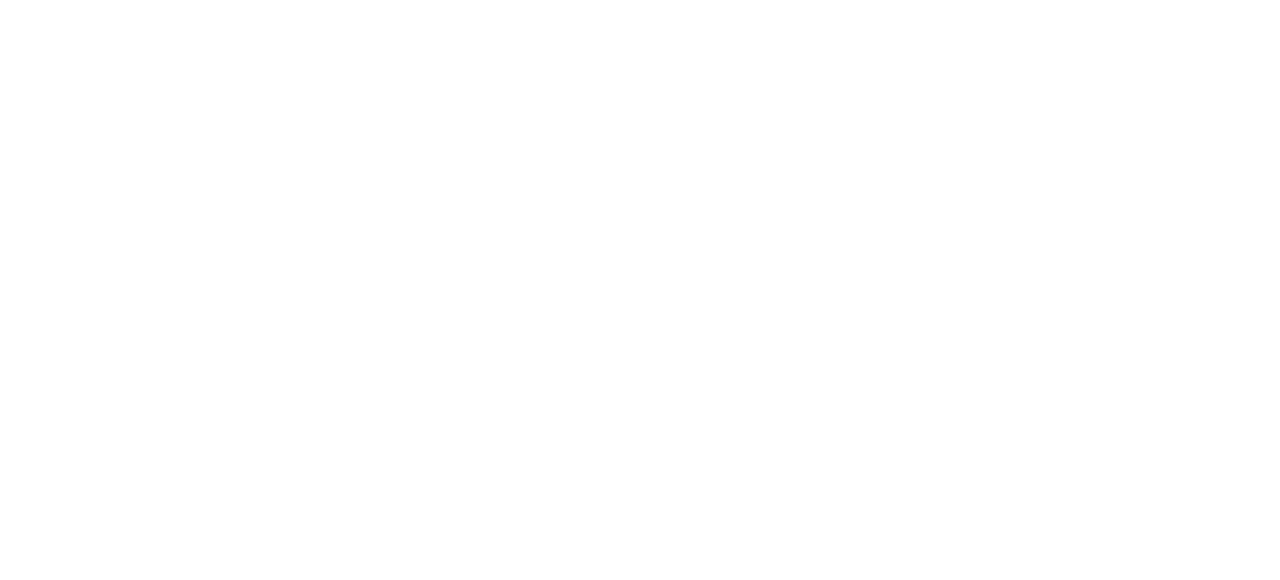
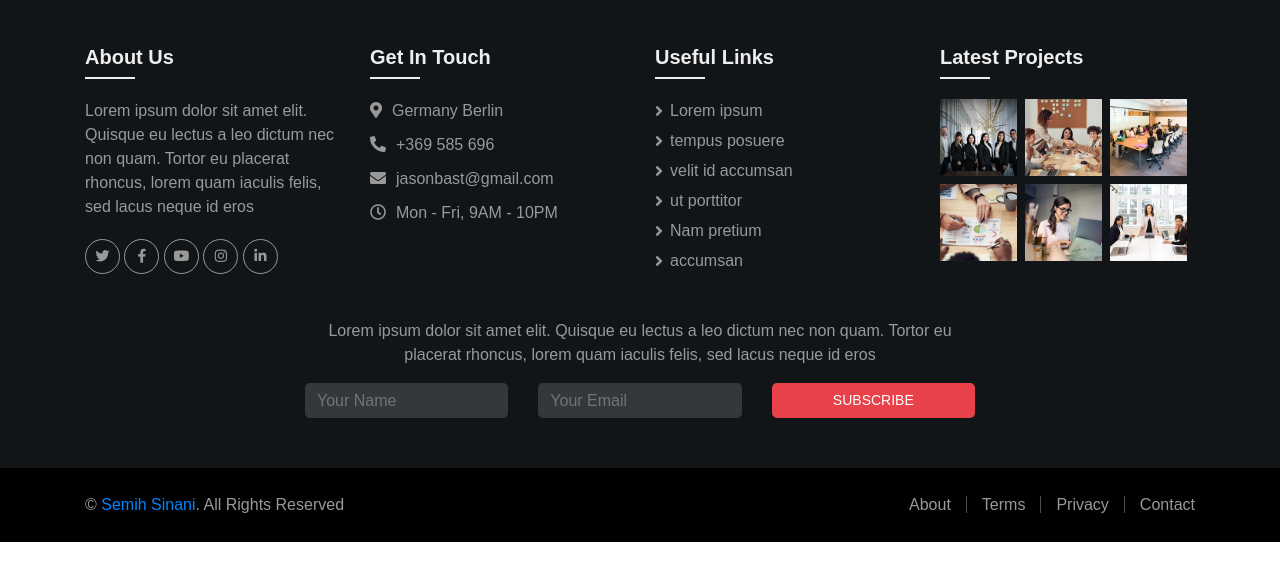
Before and after one commit to Semih-Sinani/Responsive-Footer, a plain HTML site: page index.html in a window 1280 px wide. Drawn offline with nearby package versions, Linux system fonts and the light colour scheme.

Commit message:
Completed

```diff
--- a/index.html
+++ b/index.html
@@ -1,11 +1,110 @@
 <!DOCTYPE html>
 <html lang="en">
-<head>
-    <meta charset="UTF-8">
-    <meta name="viewport" content="width=device-width, initial-scale=1.0">
-    <title>Document</title>
-</head>
-<body>
+    <head>
+        <meta charset="utf-8">
+        <title>Footer</title>
+        <meta content="width=device-width, initial-scale=1.0" name="viewport">
+
+        <!-- Libraries -->
+        <link href="https://stackpath.bootstrapcdn.com/bootstrap/4.4.1/css/bootstrap.min.css" rel="stylesheet">
+        <link href="https://cdnjs.cloudflare.com/ajax/libs/font-awesome/5.10.0/css/all.min.css" rel="stylesheet">
+
+        <!-- Stylesheet -->
+        <link href="styles.css" rel="stylesheet">
+    </head>
+
+    <body>
+        <!-- Footer Start -->
+        <div class="footer">
+            <div class="container">
+                <div class="row">
+                    <div class="col-md-6 col-lg-3">
+                        <div class="footer-about">
+                            <h3>About Us</h3>
+                            <p>
+                                Lorem ipsum dolor sit amet elit. Quisque eu lectus a leo dictum nec non quam. Tortor eu placerat rhoncus, lorem quam iaculis felis, sed lacus neque id eros
+                            </p>
+                            <div class="footer-social">
+                                <a href=""><i class="fab fa-twitter"></i></a>
+                                <a href=""><i class="fab fa-facebook-f"></i></a>
+                                <a href=""><i class="fab fa-youtube"></i></a>
+                                <a href=""><i class="fab fa-instagram"></i></a>
+                                <a href=""><i class="fab fa-linkedin-in"></i></a>
+                            </div>
+                        </div>
+                    </div>
+                    <div class="col-md-6 col-lg-3">
+                        <div class="footer-contact">
+                            <h3>Get In Touch</h3>
+                            <p><i class="fa fa-map-marker-alt"></i>Germany Berlin</p>
+                            <p><i class="fa fa-phone-alt"></i>+369 585 696</p>
+                            <p><i class="fa fa-envelope"></i>jasonbast@gmail.com</p>
+                            <p><i class="far fa-clock"></i>Mon - Fri, 9AM - 10PM</p>
+                        </div>
+                    </div>
+                    <div class="col-md-6 col-lg-3">
+                        <div class="footer-links">
+                            <h3>Useful Links</h3>
+                            <a href="">Lorem ipsum</a>
+                            <a href="">tempus posuere </a>
+                            <a href="">velit id accumsan</a>
+                            <a href="">ut porttitor</a>
+                            <a href="">Nam pretium</a>
+                            <a href="">accumsan</a>
+                        </div>
+                    </div>
+                    <div class="col-md-6 col-lg-3">
+                        <div class="footer-project">
+                            <h3>Latest Projects</h3>
+                            <a href=""><img src="img/img-1.jpg" alt="Image"></a>
+                            <a href=""><img src="img/img-2.jpg" alt="Image"></a>
+                            <a href=""><img src="img/img-3.jpg" alt="Image"></a>
+                            <a href=""><img src="img/img-4.jpg" alt="Image"></a>
+                            <a href=""><img src="img/img-5.jpg" alt="Image"></a>
+                            <a href=""><img src="img/img-6.jpg" alt="Image"></a>
+                        </div>
+                    </div>
+                </div>
+            </div>
+            <div class="container footer-newsletter">
+                <p>
+                    Lorem ipsum dolor sit amet elit. Quisque eu lectus a leo dictum nec non quam. Tortor eu placerat rhoncus, lorem quam iaculis felis, sed lacus neque id eros
+                </p>
+                <div class="row form">
+                    <div class="col-sm-4">
+                        <input class="form-control" placeholder="Your Name">
+                    </div>
+                    <div class="col-sm-4">
+                        <input class="form-control" placeholder="Your Email">
+                    </div>
+                    <div class="col-sm-4">
+                        <button class="btn">Subscribe</button>
+                    </div>
+                </div>
+            </div>
+            <div class="copyright">
+                <div class="container">
+                    <div class="row align-items-center">
+                        <div class="col-md-6">
+                            <div class="copy-text">
+                                <p>&copy; <a href="#">Semih Sinani</a>. All Rights Reserved</p>
+                            </div>
+                        </div>
+                        <div class="col-md-6">
+                            <div class="copy-menu">
+                                <a href="">About</a>
+                                <a href="">Terms</a>
+                                <a href="">Privacy</a>
+                                <a href="">Contact</a>
+                            </div>
+                        </div>
+                    </div>
+                </div>
+            </div>
+        </div>
+        <!-- Footer End -->
+    </body>
+</html>
 
 </body>
 </html>
--- a/styles.css
+++ b/styles.css
@@ -0,0 +1,239 @@
+/*******************************/
+/********* Footer 4 CSS ********/
+/*******************************/
+body {
+    margin: 0;
+    font-family: Arial, Helvetica, sans-serif;
+    background: #ffffff;
+}
+
+a {
+    transition: .3s;
+}
+
+a:hover,
+a:active,
+a:focus {
+    outline: none;
+    text-decoration: none;
+}
+
+.footer {
+    position: relative;
+    padding-top: 45px;
+    background: #121518;
+}
+
+.footer .footer-about,
+.footer .footer-contact,
+.footer .footer-links,
+.footer .footer-project {
+    position: relative;
+    margin-bottom: 45px;
+    color: #999999;
+}
+
+.footer .footer-about h3,
+.footer .footer-contact h3,
+.footer .footer-links h3,
+.footer .footer-project h3 {
+    position: relative;
+    margin-bottom: 20px;
+    padding-bottom: 10px;
+    font-size: 20px;
+    font-weight: 600;
+    color: #eeeeee;
+}
+
+.footer .footer-about h3::after,
+.footer .footer-contact h3::after,
+.footer .footer-links h3::after,
+.footer .footer-project h3::after {
+    position: absolute;
+    content: "";
+    width: 50px;
+    height: 2px;
+    left: 0;
+    bottom: 0;
+    background: #eeeeee;
+}
+
+.footer .footer-social {
+    position: relative;
+    margin-top: 20px;
+}
+
+.footer .footer-social a {
+    display: inline-block;
+    width: 35px;
+    height: 35px;
+    padding: 6px 0;
+    text-align: center;
+    color: #999999;
+    font-size: 14px;
+    border: 1px solid #999999;
+    border-radius: 35px;
+}
+
+.footer .footer-social a:hover {
+    color: #ffffff;
+    background: #0085ff;
+    border-color: #0085ff;
+}
+
+.footer .footer-contact p {
+    margin-bottom: 10px;
+    font-size: 16px;
+    color: #999999;
+}
+
+.footer .footer-contact i {
+    margin-right: 10px;
+    font-size: 16px;
+    color: #999999;
+}
+
+.footer .footer-contact a:last-child i {
+    margin: 0;
+}
+
+.footer .footer-contact a:hover i {
+    color: #0085ff;
+}
+
+.footer .footer-links a {
+    display: block;
+    margin-bottom: 6px;
+    padding-left: 15px;
+    color: #999999;
+}
+
+.footer .footer-links a:last-child {
+    margin: 0;
+}
+
+.footer .footer-links a:hover {
+    color: #0085ff;
+}
+
+.footer .footer-links a::before {
+    position: absolute;
+    content: "\f105";
+    font-family: "Font Awesome 5 Free";
+    font-weight: 900;
+    left: 0;
+}
+
+.footer .footer-project {
+    float: left;
+    font-size: 0;
+}
+
+.footer .footer-project a {
+    padding: 0 8px 8px 0;
+    display: block;
+    width: 33.33%;
+    float: left;
+}
+
+.footer .footer-project a img {
+    width: 100%;
+}
+
+.footer .footer-newsletter {
+    margin-bottom: 35px;
+    max-width: 700px;
+    text-align: center;
+    color: #999999;
+}
+
+.footer .footer-newsletter input {
+    height: 35px;
+    border: none;
+    border-radius: 5px;
+    background: rgba(256, 256, 256, .15);
+    margin-bottom: 15px;
+}
+
+.footer .footer-newsletter .btn {
+    display: block;
+    width: 100%;
+    height: 35px;
+    font-size: 14px;
+    font-weight: 400;
+    text-transform: uppercase;
+    color: #ffffff;
+    background: #e9414a;
+    border-radius: 5px;
+    border: none;
+    transition: .3s;
+}
+
+.footer .footer-newsletter .btn:hover {
+    color: #0085ff;
+    background: #ffffff;
+}
+
+.footer .footer-newsletter .btn:focus {
+    box-shadow: none;
+}
+
+
+.footer .copyright {
+    position: relative;
+    padding: 25px 0;
+    background: #000000;
+}
+
+.footer .copyright .copy-text p {
+    margin: 0;
+    font-size: 16px;
+    font-weight: 400;
+    color: #999999;
+}
+
+.footer .copyright .copy-text p a {
+    color: #0085ff;
+    text-decoration: none;
+}
+
+.footer .copyright .copy-text p a:hover {
+    color: #ff008c;
+}
+
+.footer .copyright .copy-menu {
+    position: relative;
+    font-size: 0;
+    text-align: right;
+}
+
+.footer .copyright .copy-menu a {
+    color: #999999;
+    font-size: 16px;
+    font-weight: 400;
+    margin-right: 15px;
+    padding-right: 15px;
+    border-right: 1px solid rgba(255, 255, 255, .3);
+}
+
+.footer .copyright .copy-menu a:hover {
+    color: #0085ff;
+}
+
+.footer .copyright .copy-menu a:last-child {
+    margin-right: 0;
+    padding-right: 0;
+    border-right: none;
+}
+
+@media (max-width: 767.98px) {
+    .footer .copyright .copy-text,
+    .footer .copyright .copy-menu {
+        text-align: center;
+    }
+
+    .footer .copyright .copy-text p {
+        margin-bottom: 5px;
+    }
+
+}
```
Also changed, not shown: img/img-1.jpg (added), img/img-2.jpg (added), img/img-3.jpg (added), img/img-4.jpg (added), img/img-5.jpg (added), img/img-6.jpg (added), scripts.js (deleted).
